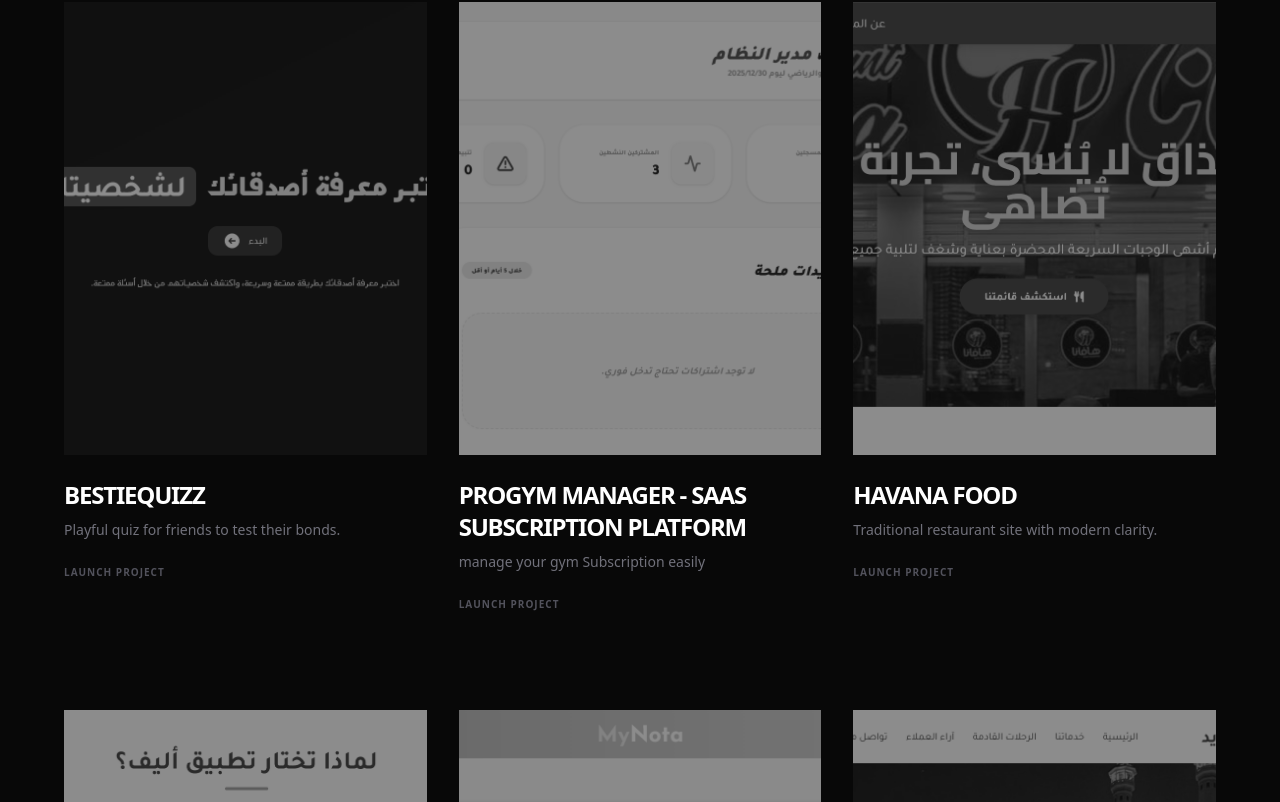
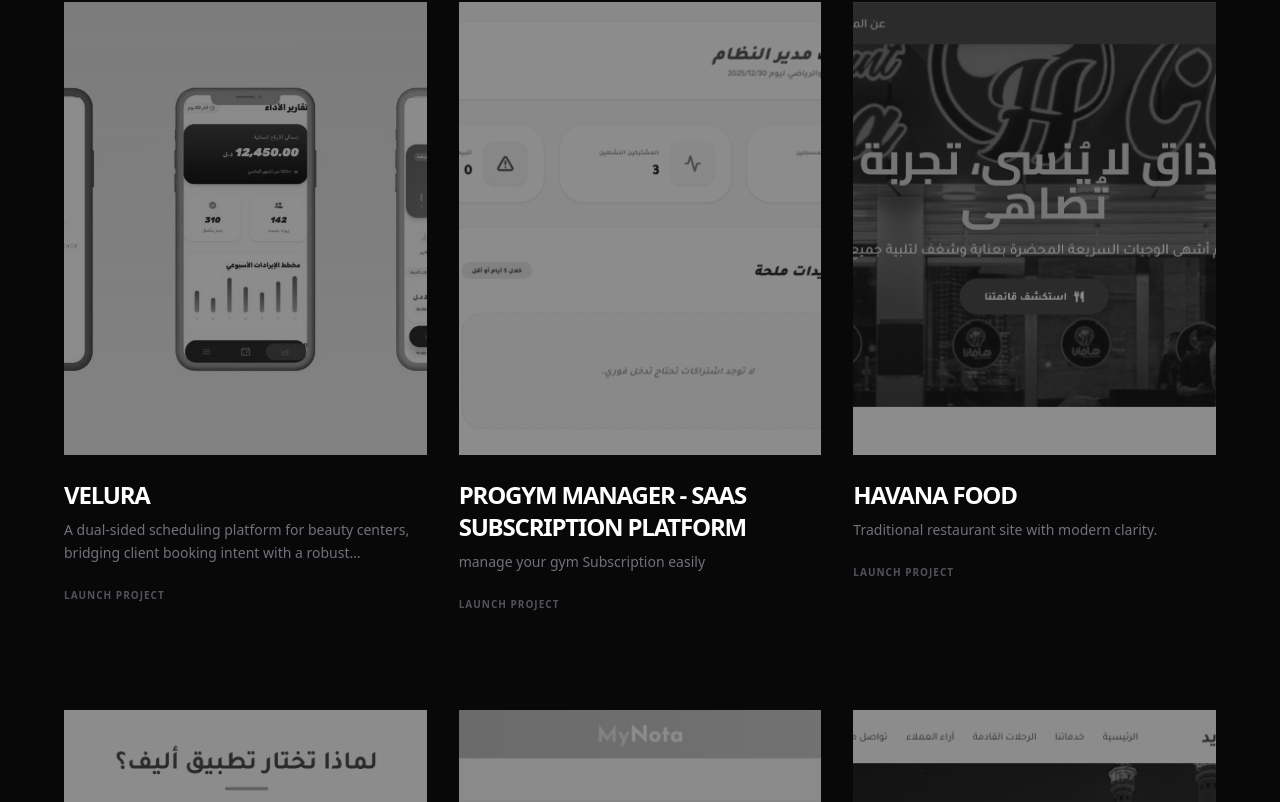
Before and after one commit to isitmaede/profilo, a Next.js app: page / in a window 1280 px wide. Shown: the part 3310-4112 px from the top of the page. Built offline with nearby package versions, Linux system fonts and the light colour scheme; a web font is replaced by a local one.

Commit message:
feat : new project added

```diff
--- a/src/upgrade/MainBody.jsx
+++ b/src/upgrade/MainBody.jsx
@@ -22,6 +22,7 @@
 import AleefWeb from "@/assets/aleef.png";
 import Nota from "@/assets/mynota.png";
 import Gym from '@/assets/gym.png'
+import Velura from '@/assets/velura.jpg'
 // 1. Featured Projects (الكبرى)
 const featured = [
   {
@@ -55,10 +56,10 @@
 const projectsJson = [
   {
     id: 1,
-    pimage: Quiz,
-    name: "BestieQuizz",
-    pds: "Playful quiz for friends to test their bonds.",
-    plink: "https://bestiequizcheck.vercel.app/",
+    pimage: Velura,
+    name: "Velura",
+    pds: "A dual-sided scheduling platform for beauty centers, bridging client booking intent with a robust administrative control system.",
+    plink: "#",
   },
   {
     id: 2,
```
Also changed, not shown: src/assets/velura.jpg (added).
